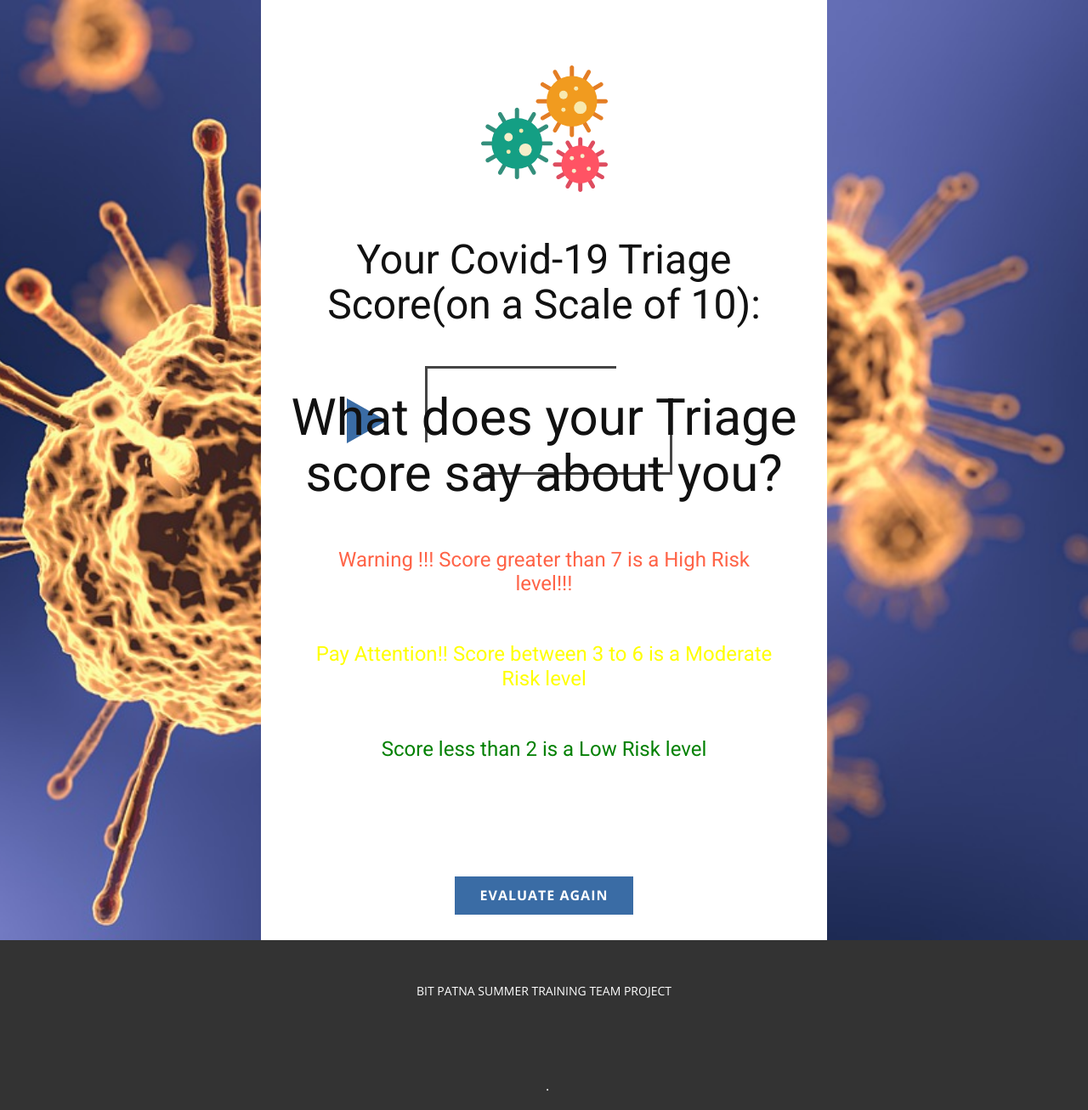
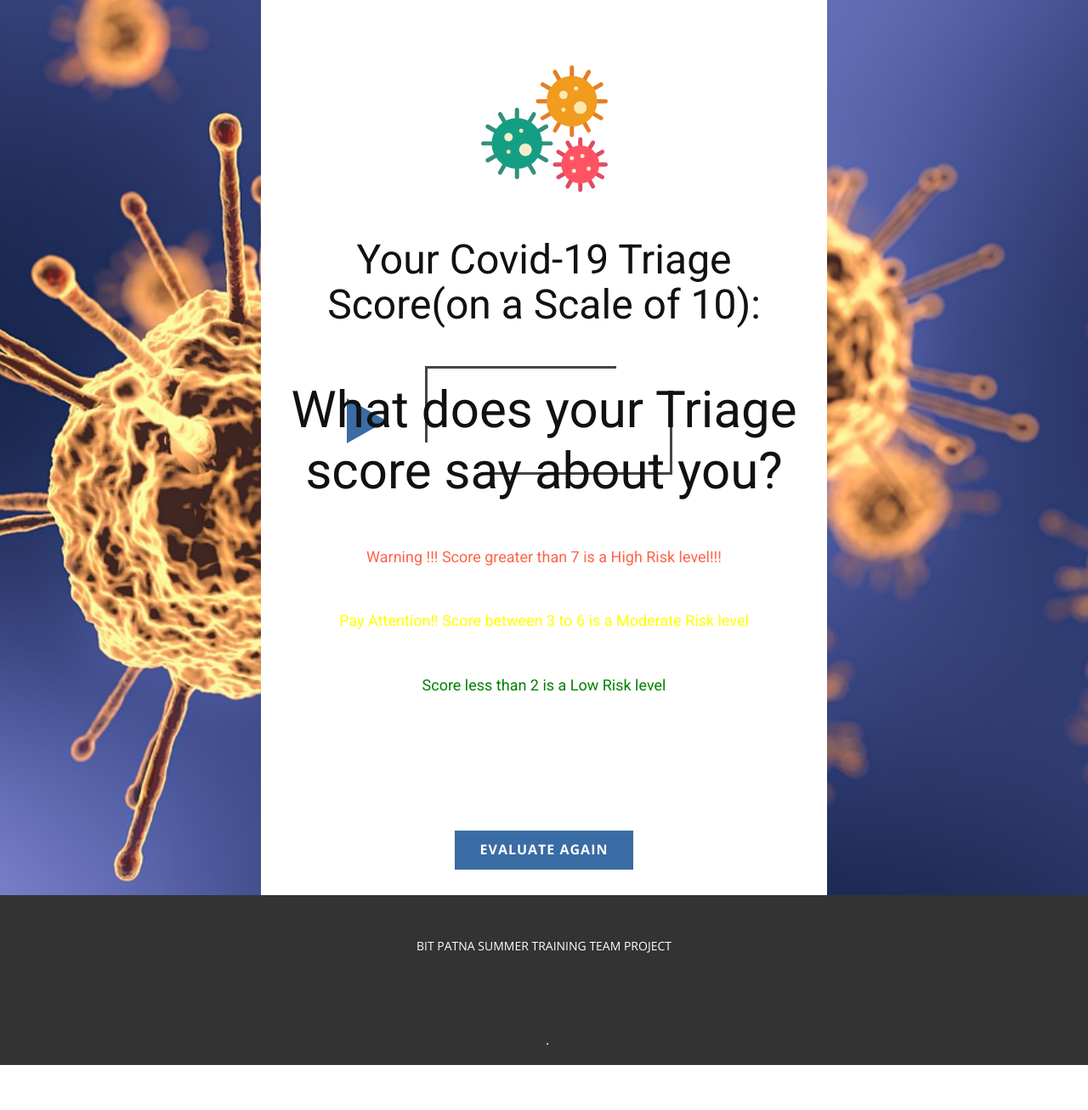
Before and after one commit to kaushikisinha06/Summer-Training-project, a Flask app: template templates/ShowResult.html in a window 1280 px wide. Shown: the part 80-1387 px from the top of the page at 85% size. After the commit the page ends 1334 px from the top, so only its background shows below. Run offline with Flask 2, Linux system fonts and the light colour scheme; the template is opened without the code that fills it, so the values that code supplies are empty; parts of the project's set-up code (start-up, migrations or seed data) failed here and were passed over.

Commit message:
Update ShowResult.html

```diff
--- a/templates/ShowResult.html
+++ b/templates/ShowResult.html
@@ -81,12 +81,16 @@
 </g></svg>
                   </div>
                  <h3 class="u-align-center u-text u-text-2" id="demo">{{chance}} </h3>
-		<div>
-		<h2 class="u-align-center u-text u-text-2" id="demo">What does your Triage score say about you? </h3>
-		<h4 style="color:Tomato;" class="u-align-center u-text u-text-1">Warning !!! Score greater than 7 is a High Risk level!!!</h4>
-		<h4 style="color:Yellow;" class="u-align-center u-text u-text-1">Pay Attention!! Score between  3 to 6 is a Moderate Risk level</h4>
-		<h4 style="color:Green;"  class="u-align-center u-text u-text-1">Score less than 2 is a Low Risk level </h4>
-		</div>
+			</br>
+		      </br>
+		    <div>
+		<h4 class="u-align-center u-text u-text-2" id="demo">What does your Triage score say about you? </h4>
+		<h6 style="color:Tomato;" class="u-align-center u-text u-text-1">Warning !!! Score greater than 7 is a High Risk level!!!</h6>
+		<h6 style="color:Yellow;" class="u-align-center u-text u-text-1">Pay Attention!! Score between  3 to 6 is a Moderate Risk level</h6>
+		<h6 style="color:Green;"  class="u-align-center u-text u-text-1">Score less than 2 is a Low Risk level </h6>
+		    </div>
+		    </br>
+
 
 
 
```
